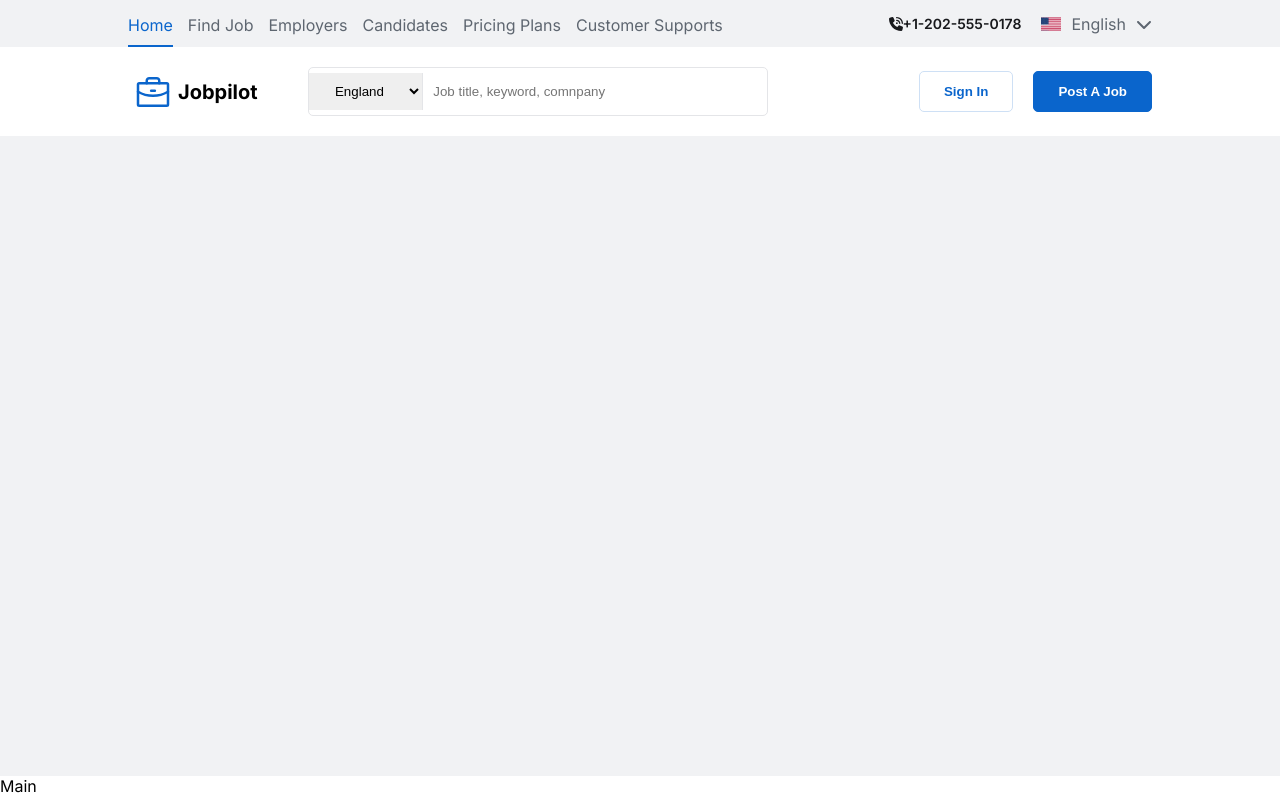
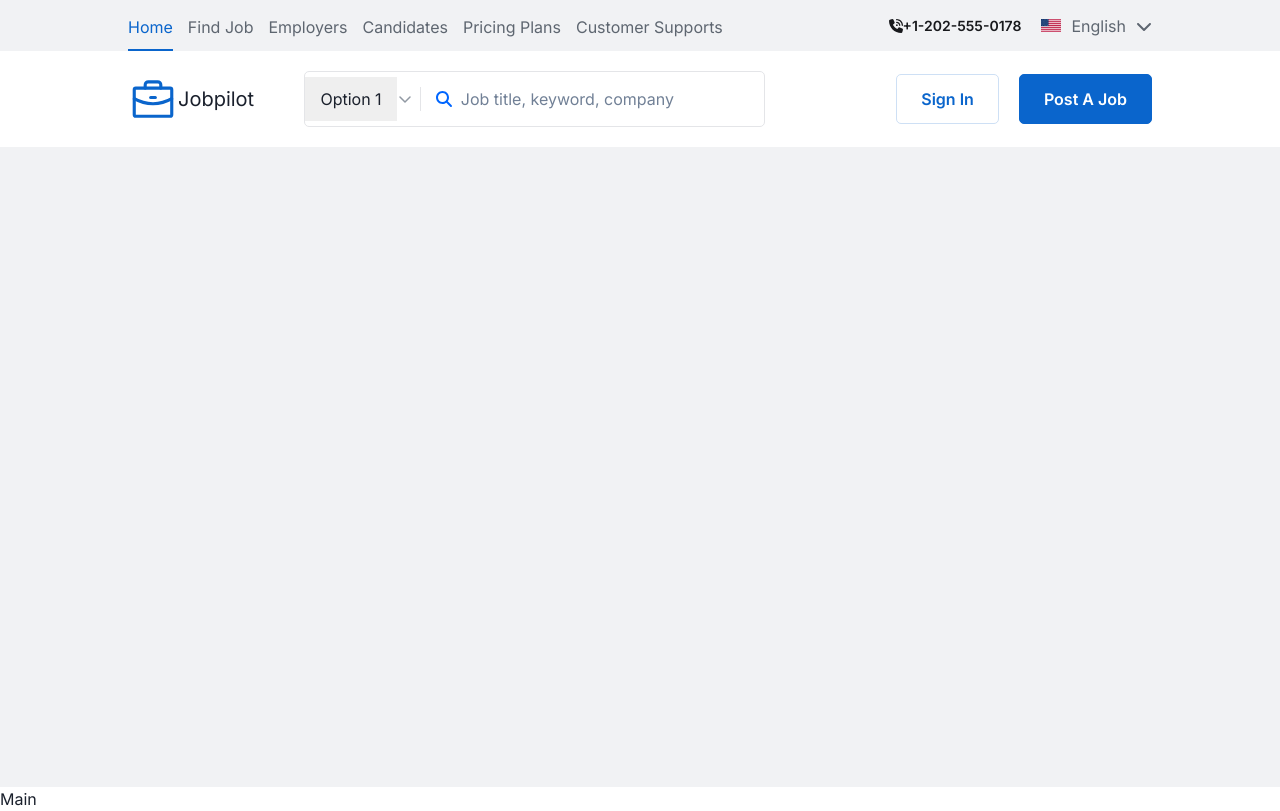
Before and after one commit to Fazliddin2208/job-listing, a Next.js app: page / in a window 1280 px wide. Built offline with nearby package versions, Linux system fonts and the light colour scheme; no server answers.

Commit message:
searchbar

```diff
--- a/Components/Header/SearchbarComponent.jsx
+++ b/Components/Header/SearchbarComponent.jsx
@@ -1,10 +1,17 @@
 import React from "react";
 import style from "./header.module.scss";
 import { FontAwesomeIcon } from "@fortawesome/react-fontawesome";
-import { faChevronDown } from "@fortawesome/free-solid-svg-icons";
+import { faSearch } from "@fortawesome/free-solid-svg-icons";
 import Logo from "@/public/images/logo.svg";
 import USFlag from "@/public/images/usaflag.svg";
 import Image from "next/image";
+import {
+  Icon,
+  Input,
+  InputGroup,
+  InputLeftElement,
+  Select,
+} from "@chakra-ui/react";
 
 export default function Searchbar() {
   return (
@@ -15,13 +22,36 @@ export default function Searchbar() {
       </h2>
 
       <div className={style.header__searchbar__filter}>
-            <select name="country">
-                <option value="england"><Image src={USFlag} width={20} height={20} alt="us" /> England</option>
-                <option value="england"><Image src={USFlag} width={20} height={20} alt="us" /> Uzbekistan</option>
-                <option value="england"><Image src={USFlag} width={20} height={20} alt="us" /> USA</option>
-            </select>
-
-        <input type="search" placeholder="Job title, keyword, comnpany" />
+        <Select
+          icon={
+            <svg
+              width="16"
+              height="16"
+              viewBox="0 0 16 16"
+              fill="none"
+              xmlns="http://www.w3.org/2000/svg"
+            >
+              <path
+                d="M13 6L8 11L3 6"
+                stroke="#9199A3"
+                stroke-width="1.5"
+                stroke-linecap="round"
+                stroke-linejoin="round"
+              />
+            </svg>
+          }
+          variant="unstyled"
+        >
+          <option value="option1">Option 1</option>
+          <option value="option2">Option 2</option>
+        </Select>
+        <InputGroup style={{ alignItems: "center", paddingLeft: "20px", borderLeft: '1px solid #E4E5E8' }}>
+          <InputLeftElement pointerEvents="none" style={{ top: "auto", left: 15 }}>
+            <FontAwesomeIcon icon={faSearch} color="#0066FF" />
+          </InputLeftElement>
+          <Input type="tel" placeholder="Job title, keyword, company" />
+        </InputGroup>
+        {/* <input type="search" placeholder="Job title, keyword, comnpany" /> */}
       </div>
       <div className={style.header__searchbar__action}>
         <button className={style.header__searchbar__action__sign}>
--- a/Components/Header/header.module.scss
+++ b/Components/Header/header.module.scss
@@ -37,7 +37,7 @@
                 text-decoration: none;
                 text-transform: capitalize;
                 color: #5E6670;
-                padding: 10px 0;
+                padding: 12px 0;
 
                 &:hover{
                     color: $main-color;
@@ -96,19 +96,37 @@
             align-items: center;
             width: 45%;
             padding: 5px 0;
+            gap: 0px;
 
             select{
                 text-align: center;
                 padding: 10px;
                 border: none;
-                border-right: 1px solid #E4E5E8;
-                // width: 20%;
+                width: 80%;
+                outline: none;
+
+                -webkit-appearance: none;
+                -moz-appearance: none;
+                appearance: none;
+
+                &::-ms-expand{
+                    display: none;
+                }
+            }
+
+            .chakra-input__group{
+                display: flex;
+                align-items: center;
+            }
+            .chakra-input__left-element{
+                top: auto;
             }
             input{
+                width: 100%;
                 border: none;
-                padding: 10px;
                 outline: none;
-                // width: 80%;
+                padding-left: 20px;
+                padding-right: 10px;
             }
         }
 
--- a/app/layout.js
+++ b/app/layout.js
@@ -3,6 +3,7 @@ import Providers from "./providers";
 import { Suspense } from "react";
 import Loading from "./loading";
 import '@/style/style.scss'
+import { ChakraProvider } from "@chakra-ui/react";
 
 const inter = Inter({ subsets: ["latin"] });
 
@@ -16,7 +17,11 @@ export default function RootLayout({ children }) {
     <html lang="en">
       <body className={inter.className}>
         <Suspense fallback={<Loading />}>
-          <Providers>{children}</Providers>
+          <Providers>
+            <ChakraProvider>
+              {children}
+            </ChakraProvider>
+            </Providers>
         </Suspense>
       </body>
     </html>
--- a/package.json
+++ b/package.json
@@ -9,12 +9,16 @@
     "lint": "next lint"
   },
   "dependencies": {
+    "@chakra-ui/react": "^2.8.2",
+    "@emotion/react": "^11.11.4",
+    "@emotion/styled": "^11.11.5",
     "@fortawesome/fontawesome-svg-core": "^6.5.2",
     "@fortawesome/free-brands-svg-icons": "^6.5.2",
     "@fortawesome/free-regular-svg-icons": "^6.5.2",
     "@fortawesome/free-solid-svg-icons": "^6.5.2",
     "@fortawesome/react-fontawesome": "^0.2.0",
     "axios": "^1.6.8",
+    "framer-motion": "^11.2.0",
     "next": "14.2.3",
     "react": "^18",
     "react-dom": "^18",
--- a/style/style.scss
+++ b/style/style.scss
@@ -11,7 +11,7 @@ a{
 }
 
 button{
-    padding: 12px 24px;
+    padding: 12px 24px !important;
     text-transform: capitalize;
     border-radius: 5px;
     font-weight: 600;
```
Also changed, not shown: 1 other file (tests, documents, lock files or other folders).
